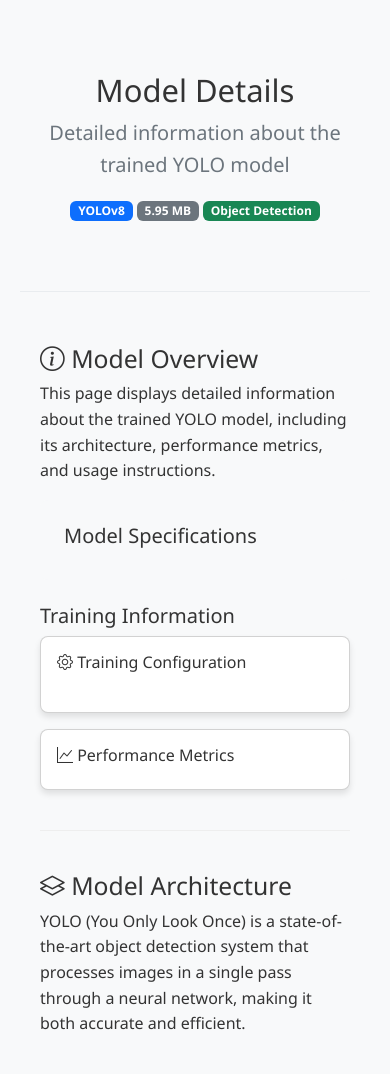
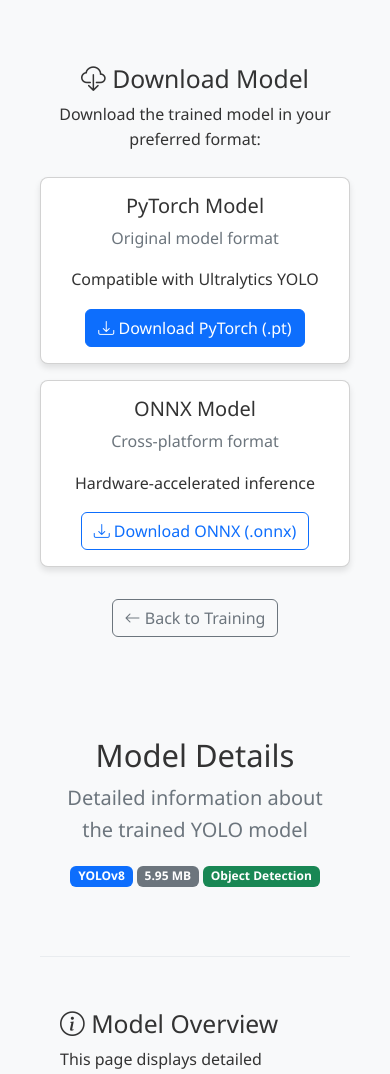
Before and after one commit to jrtechnosolutions/JR-YOLOv8ObjectDetectionDemo, a Flask app: page /model/1 in a window 390 px wide. Shown: the top 1074 px of the page. Run offline with Flask 2, Linux system fonts and the light colour scheme.

Commit message:
Implement download buttons on model details page

```diff
--- a/app.py
+++ b/app.py
@@ -978,10 +978,15 @@ def results(filename):
     """Serve result files"""
     return send_file(os.path.abspath(os.path.join(app.config['RESULTS_FOLDER'], filename)))
 
-@app.route('/models/<filename>')
-def models(filename):
-    """Serve model files"""
-    return send_file(os.path.abspath(os.path.join(app.config['MODELS_FOLDER'], filename)))
+@app.route('/models/<model_filename>')
+def serve_model(model_filename):
+    """
+    Serve model files (PyTorch .pt or ONNX .onnx) for download
+    """
+    models_dir = app.config['MODELS_FOLDER']
+    return send_file(os.path.join(models_dir, model_filename),
+                    as_attachment=True,
+                    download_name=model_filename)
 
 @app.route('/api/list-models')
 def api_list_models():
@@ -1043,8 +1048,8 @@ def api_list_models():
                     for potential_file in potential_files:
                         file_path = os.path.join(model_dir, potential_file)
                         if os.path.exists(file_path):
+                            print(f"Found artifact: {potential_file}")
                             rel_file_path = os.path.relpath(file_path, app.config['MODELS_FOLDER'])
-                            print(f"Found artifact: {potential_file}")
                             training_files[potential_file] = url_for('model_artifact', path=rel_file_path)
 
                     # Check for ONNX model
@@ -1092,24 +1097,24 @@ def api_list_models():
                         except Exception as e:
                             print(f"Error reading YAML file: {e}")
 
-                    # Add special handling for best.pt models
-                    is_best = 'best' in model_file
-                    creation_time = os.path.getctime(model_path)
+                    # Create web-accessible URL for the model
+                    # Static files are served from /static/models/
+                    url_path = url_for('static', filename=f'models/{rel_path}')
 
                     models.append({
-                        'name': f"{model_name} ({'best' if is_best else 'last'})",
-                        'path': url_for('static', filename=f'models/{rel_path}'),
+                        'name': f"{model_name} ({'best' if 'best' in model_file else 'last'})",
+                        'path': url_path,
                         'full_path': model_path,
                         'relative_path': rel_path,
                         'type': 'PyTorch',
                         'has_onnx': has_onnx,
                         'onnx_path': url_for('static', filename=f'models/{os.path.relpath(onnx_path, app.config["MODELS_FOLDER"])}') if has_onnx else None,
-                        'created': datetime.fromtimestamp(creation_time).strftime('%Y-%m-%d %H:%M:%S'),
+                        'created': datetime.fromtimestamp(os.path.getctime(model_path)).strftime('%Y-%m-%d %H:%M:%S'),
                         'training_files': training_files,
                         'metrics': metrics,
                         'model_info': model_info,
                         'model_dir': os.path.relpath(model_dir, app.config['MODELS_FOLDER']),
-                        'is_best': is_best
+                        'is_best': 'best' in model_file
                     })
 
     # If no models found in the direct method, fall back to the original method of searching
--- a/templates/model_details.html
+++ b/templates/model_details.html
@@ -65,6 +65,46 @@
 {% endblock %}
 
 {% block content %}
+<div class="container mt-4">
+    <!-- Download Section -->
+    <div class="text-center mb-5">
+        <h2><i class="bi bi-cloud-download"></i> Download Model</h2>
+        <p class="mb-4">Download the trained model in your preferred format:</p>
+
+        <div class="row justify-content-center">
+            <div class="col-md-5">
+                <div class="card mb-3">
+                    <div class="card-body text-center">
+                        <h5 class="card-title">PyTorch Model</h5>
+                        <p class="card-text text-muted">Original model format</p>
+                        <p class="card-text">Compatible with Ultralytics YOLO</p>
+                        <a href="/models/{{ model_id }}.pt" class="btn btn-primary" download>
+                            <i class="bi bi-download"></i> Download PyTorch (.pt)
+                        </a>
+                    </div>
+                </div>
+            </div>
+
+            <div class="col-md-5">
+                <div class="card mb-3">
+                    <div class="card-body text-center">
+                        <h5 class="card-title">ONNX Model</h5>
+                        <p class="card-text text-muted">Cross-platform format</p>
+                        <p class="card-text">Hardware-accelerated inference</p>
+                        <a href="/models/{{ model_id }}.onnx" class="btn btn-outline-primary" download>
+                            <i class="bi bi-download"></i> Download ONNX (.onnx)
+                        </a>
+                    </div>
+                </div>
+            </div>
+        </div>
+
+        <a href="/training" class="btn btn-outline-secondary mt-3">
+            <i class="bi bi-arrow-left"></i> Back to Training
+        </a>
+    </div>
+
+    <!-- Model Details Header -->
     <div class="model-header">
         <div class="container">
             <div class="row">
@@ -379,7 +419,7 @@ for r in results:
                                 <div class="card-body text-center">
                                     <h5 class="card-title">PyTorch Model</h5>
                                     <p class="card-text">Original model format<br>Compatible with Ultralytics YOLO</p>
-                                <a href="#" id="downloadPyTorch" class="btn btn-primary">
+                                    <a href="/models/{{ model_id }}.pt" class="btn btn-primary" download>
                                         <i class="bi bi-download"></i> Download PyTorch (.pt)
                                     </a>
                                 </div>
@@ -390,7 +430,7 @@ for r in results:
                                 <div class="card-body text-center">
                                     <h5 class="card-title">ONNX Model</h5>
                                     <p class="card-text">Cross-platform format<br>Hardware-accelerated inference</p>
-                                <a href="#" id="downloadONNX" class="btn btn-secondary">
+                                    <a href="/models/{{ model_id }}.onnx" class="btn btn-secondary" download>
                                         <i class="bi bi-download"></i> Download ONNX (.onnx)
                                     </a>
                                 </div>
```
Lines whose indentation alone changed are shown as unchanged.
